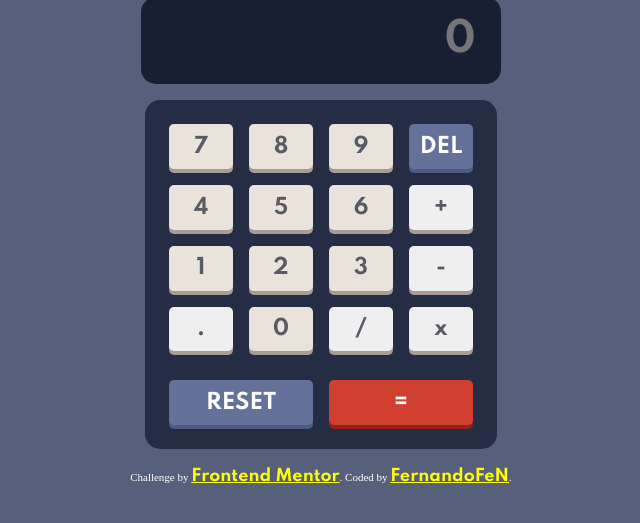
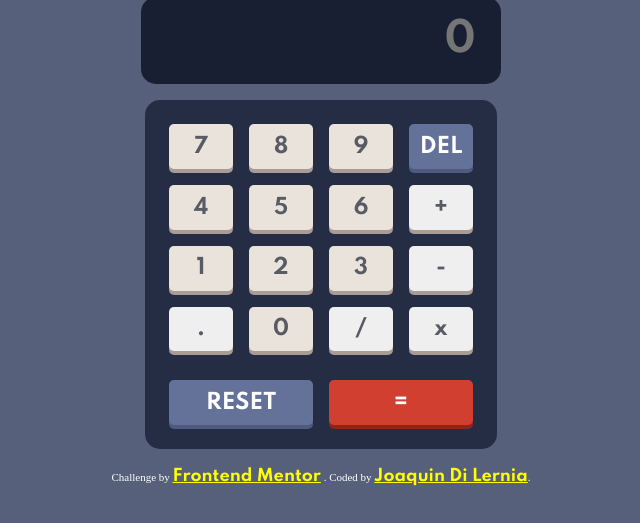
Before and after one commit to JoaquinDilernia/calculadora-front-end-mentor, a plain HTML site: page index.html in a window 1280 px wide. Shown: the part 127-650 px from the top of the page, without its empty margins (319-959 px from the left). Drawn offline with Linux system fonts and the light colour scheme.

Commit message:
actualizacion

```diff
--- a/index.html
+++ b/index.html
@@ -84,9 +84,8 @@
     <footer>
       <div class="attribution">
         Challenge by
-        <a href="https://www.frontendmentor.io?ref=challenge" target="_blank"
-          >Frontend Mentor</a
-        >. Coded by <a href="#">FernandoFeN</a>.
+        <a href="https://www.frontendmentor.io?ref=challenge" target="_blank">Frontend Mentor</a>
+        . Coded by <a href="https://www.joaquindilernia.com">Joaquin Di Lernia</a>.
       </div>
     </footer>
     <script src="./js/index.js"></script>
```
